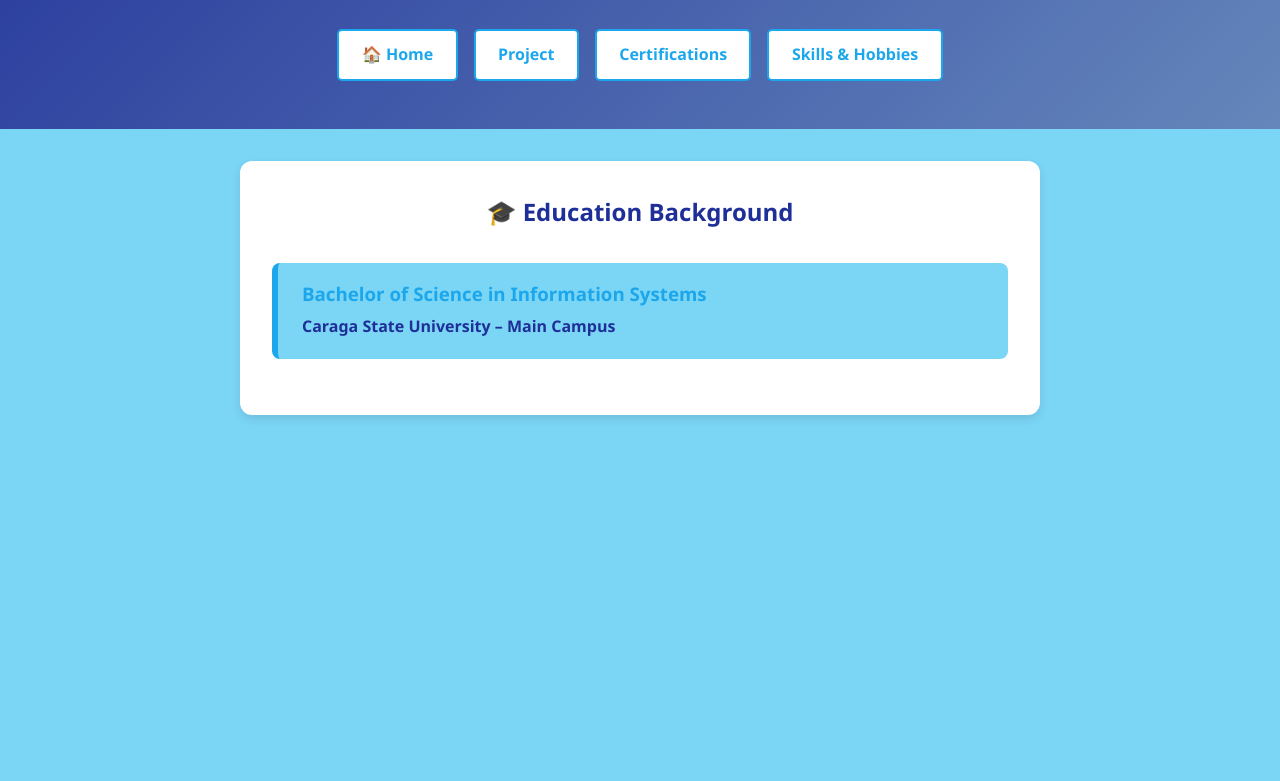
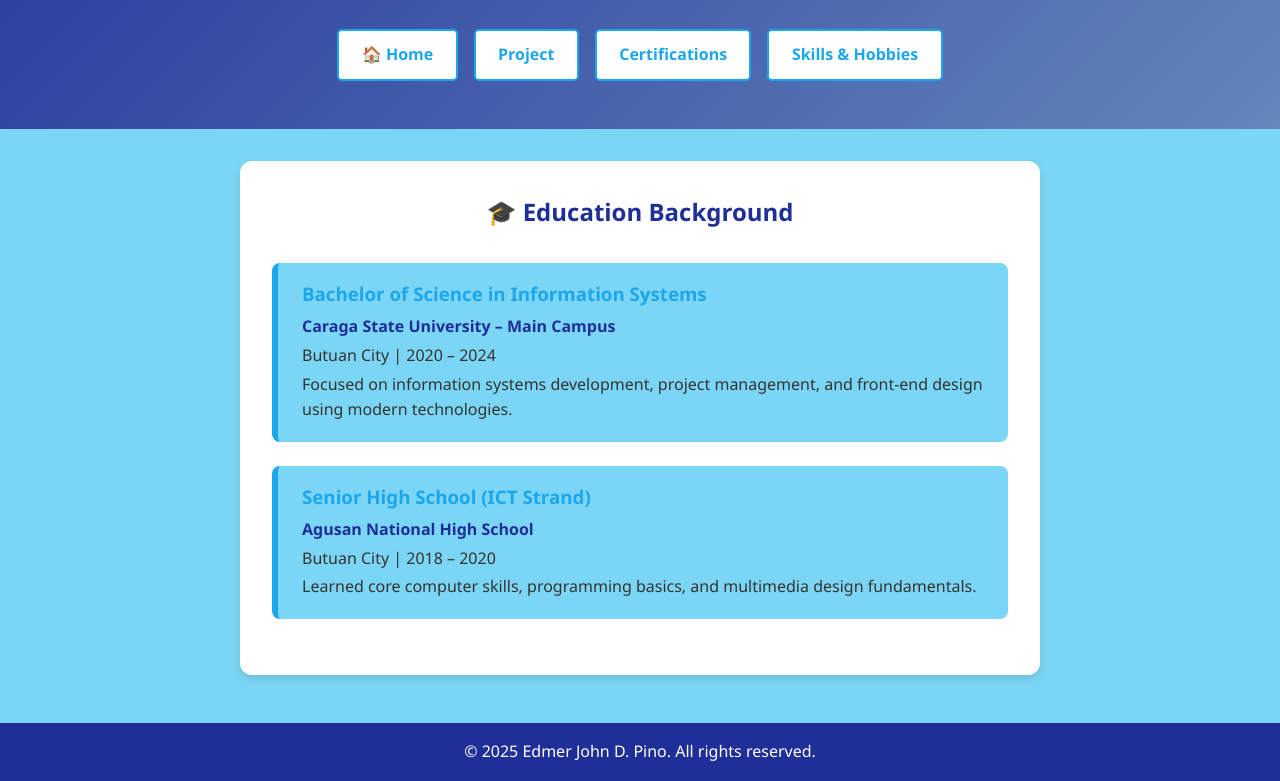
Before and after one commit to Edmercodes/Portfolio., a plain HTML site: page education.html in a window 1280 px wide. Shown: the part 355-1136 px from the top of the page. Before the commit the page ends 802 px from the top, so only its background shows below. Drawn offline with Linux system fonts and the light colour scheme.

Commit message:
Update education.html

```diff
--- a/education.html
+++ b/education.html
@@ -83,4 +83,21 @@
 
     <div class="edu-card">
       <h3>Bachelor of Science in Information Systems</h3>
-      <p><span>Caraga State University – Main Campus</span></p
+      <p><span>Caraga State University – Main Campus</span></p>
+      <p>Butuan City | 2020 – 2024</p>
+      <p>Focused on information systems development, project management, and front-end design using modern technologies.</p>
+    </div>
+
+    <div class="edu-card">
+      <h3>Senior High School (ICT Strand)</h3>
+      <p><span>Agusan National High School</span></p>
+      <p>Butuan City | 2018 – 2020</p>
+      <p>Learned core computer skills, programming basics, and multimedia design fundamentals.</p>
+    </div>
+  </section>
+
+  <footer>
+    &copy; 2025 Edmer John D. Pino. All rights reserved.
+  </footer>
+</body>
+</html>
```
